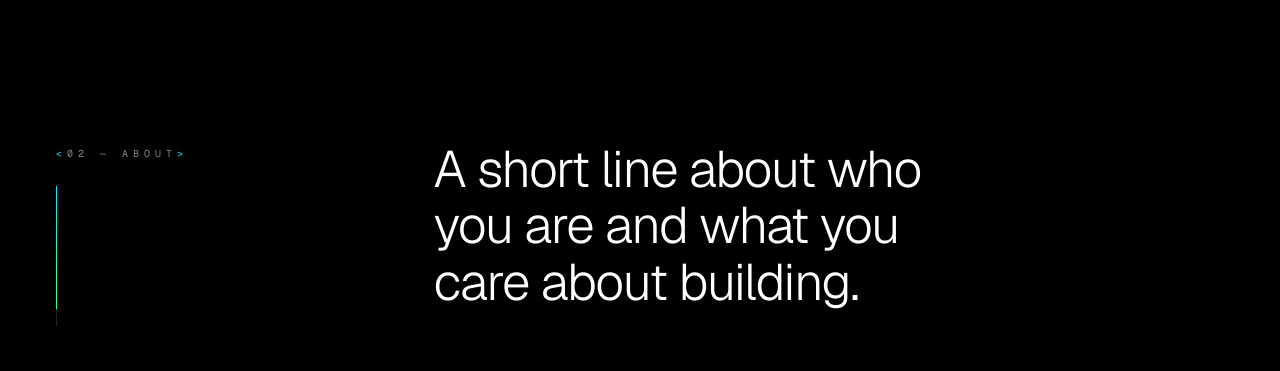
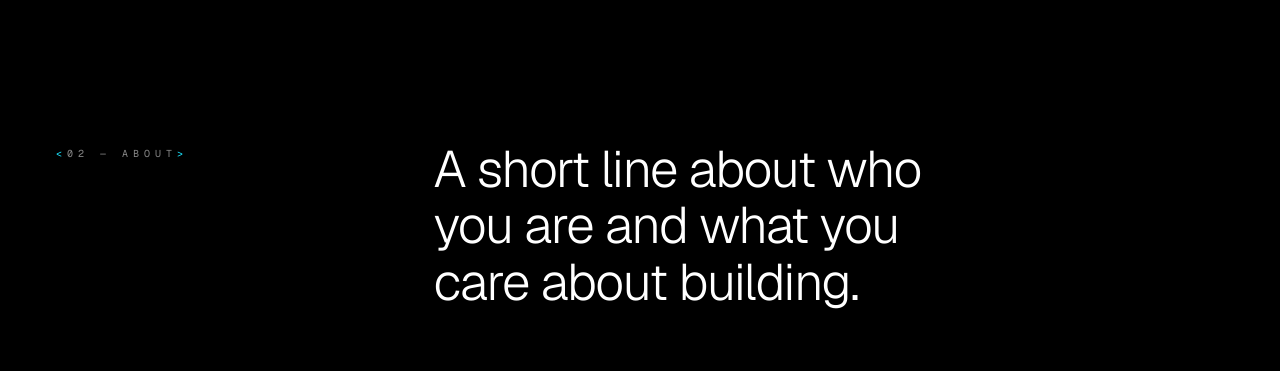
Before and after one commit to pranavnaresh11-ui/PersonalWebsite, a plain HTML site: page index.html in a window 1280 px wide. Shown: the part 820-1191 px from the top of the page. Drawn offline with nearby package versions, Linux system fonts and the light colour scheme; animation ran at ten frames a second.

Commit message:
Remove the word-by-word headline lighting and section progress rails
Co-Authored-By: Claude Opus 5.5 <noreply@anthropic.com>

```diff
--- a/main.js
+++ b/main.js
@@ -394,52 +394,6 @@ document.documentElement.classList.add('js');
   });
 })();
 
-// Scroll guides: headlines light up word by word as they rise, and each section label's rail
-// fills as you read through the section.
-(() => {
-  const reduceMotion = matchMedia('(prefers-reduced-motion: reduce)').matches;
-  const clamp = (v) => Math.min(1, Math.max(0, v));
-
-  const heads = [...document.querySelectorAll('.section .headline')].map((h) => {
-    const text = h.textContent.trim();
-    h.setAttribute('aria-label', text);
-    h.replaceChildren(...text.split(/\s+/).flatMap((w, i) => {
-      const s = Object.assign(document.createElement('span'), { className: 'w', textContent: w });
-      s.setAttribute('aria-hidden', 'true');
-      return i ? [' ', s] : [s];
-    }));
-    return [h, [...h.querySelectorAll('.w')]];
-  });
-
-  const rails = [...document.querySelectorAll('.section')].map((s) => {
-    const rail = Object.assign(document.createElement('span'), { className: 'rail', innerHTML: '<i></i>' });
-    s.querySelector('.sec-label').append(rail);
-    return [s, rail];
-  });
-
-  const update = () => {
-    const vh = innerHeight;
-    for (const [h, words] of heads) {
-      const p = reduceMotion ? 1 : clamp((vh * 0.9 - h.getBoundingClientRect().top) / (vh * 0.45));
-      const lit = Math.round(p * words.length);
-      words.forEach((w, i) => w.classList.toggle('lit', i < lit));
-    }
-    for (const [s, rail] of rails) {
-      const r = s.getBoundingClientRect();
-      rail.style.setProperty('--p', clamp((vh * 0.5 - r.top) / r.height).toFixed(3));
-    }
-  };
-
-  let queued = false;
-  addEventListener('scroll', () => {
-    if (queued) return;
-    queued = true;
-    requestAnimationFrame(() => { queued = false; update(); });
-  }, { passive: true });
-  addEventListener('resize', update);
-  update();
-})();
-
 // Fade section content in as it scrolls into view.
 (() => {
   const io = new IntersectionObserver((entries) => {
--- a/styles.css
+++ b/styles.css
@@ -104,15 +104,6 @@ main, .end { position: relative; z-index: 1; }
 /* Section labels read like code tags */
 .eyebrow .tag { font-weight: 400; color: #19e6ff; }
 
-/* Each section label has a rail that fills as you scroll through the section */
-.rail { display: block; position: relative; width: 1px; height: 140px; margin-top: 24px; background: var(--line); }
-.rail i { position: absolute; inset: 0; background: linear-gradient(#19e6ff, #39ff78); transform-origin: top; transform: scaleY(var(--p, 0)); }
-
-/* Headlines brighten word by word as they scroll up the screen */
-.js .headline .w { opacity: .16; transition: opacity .35s; }
-.js .headline .w.lit { opacity: 1; }
-
-
 /* Experience: each project is a hard drive that ejects a card when opened */
 .drives { display: grid; grid-template-columns: repeat(4, minmax(0, 1fr)); gap: 56px 24px; margin: 0; padding: 0; list-style: none; }
 .drive { position: relative; --tilt: -1.5deg; }
@@ -218,7 +209,6 @@ main, .end { position: relative; z-index: 1; }
   .section { grid-template-columns: 1fr; gap: 24px; padding: 96px var(--pad) 80px; }
   .sec-label { position: static; }
   .headline { margin-bottom: 40px; }
-  .rail { display: none; }
   .about-grid { grid-template-columns: 1fr; gap: 36px; }
   .drives { gap: 48px 16px; }
   .card { width: min(260px, calc(100vw - 2 * var(--pad))); }
```
